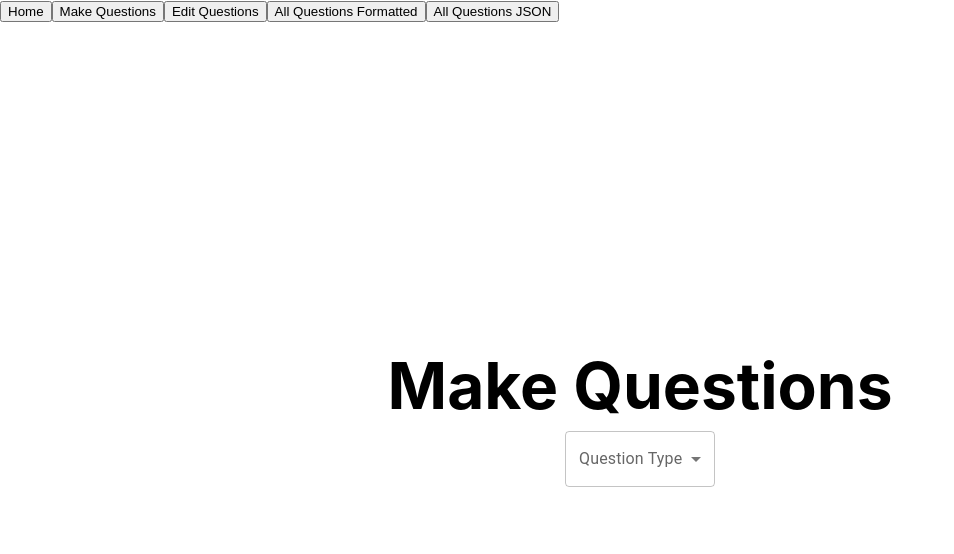
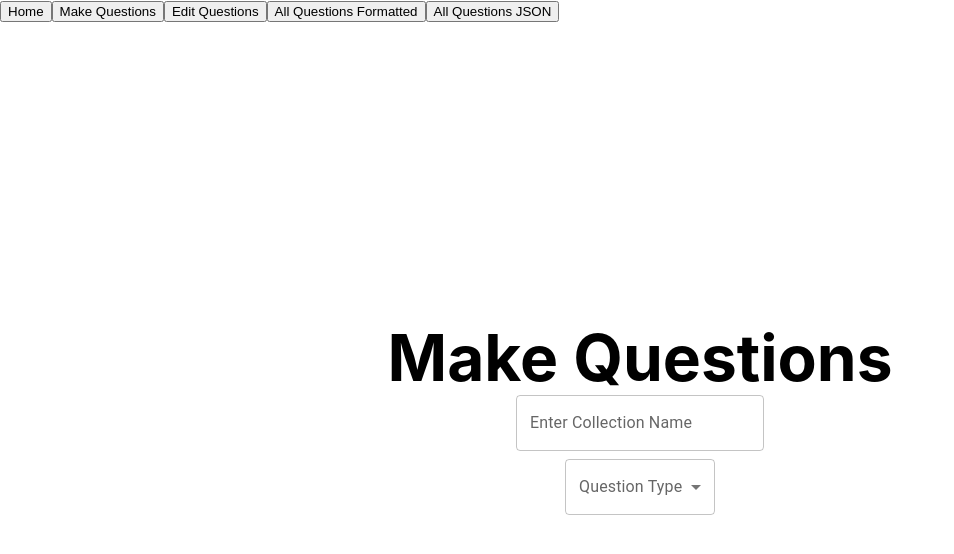
Before and after one commit to ttn729/nhum, a Next.js app: page /questions in a window 1280 px wide. Shown: the top 554 px of the page, without its empty margins (0-954 px from the left). Built offline with nearby package versions, Linux system fonts and the light colour scheme.

Commit message:
add collection functionality

```diff
--- a/package.json
+++ b/package.json
@@ -10,7 +10,7 @@
     "@emotion/styled": "^11.10.5",
     "@mui/icons-material": "^5.11.9",
     "@mui/material": "^5.11.9",
-    "material-ui": "^0.20.2",
+    "material-ui": "^0.15.0",
     "mongodb": "^4.14.0",
     "next": "latest",
     "react": "^18.2.0",
--- a/pages/api/addQuestion.js
+++ b/pages/api/addQuestion.js
@@ -6,10 +6,8 @@ export default async (req, res) => {
        const client = await clientPromise;
        const db = client.db("nhumnhumnhum");
 
-       console.log(req);
-
        const movies = await db
-           .collection("questions")
+           .collection(req.body.collectionName)
            .insertOne(req.body)
 
        res.json(movies);
--- a/pages/editQuestions.js
+++ b/pages/editQuestions.js
@@ -1,5 +1,4 @@
 import Head from "next/head";
-import Link from "next/link";
 import { useEffect } from "react";
 import { Box } from "@mui/material";
 import DeleteIcon from "@mui/icons-material/Delete";
@@ -91,7 +90,10 @@ export default function EditQuestions() {
                   </p>
                 )}
                 {question.questionType === "RewriteHint" && (
-                  <h3>Question Hint: {question.hint} {".".repeat(String(question.question).length)}</h3>
+                  <h3>
+                    Question Hint: {question.hint}{" "}
+                    {".".repeat(String(question.question).length)}
+                  </h3>
                 )}
               </Box>
             </Box>
--- a/pages/questions.tsx
+++ b/pages/questions.tsx
@@ -19,6 +19,12 @@ export default function Questions() {
   const [option1, setOption1] = React.useState("");
   const [option2, setOption2] = React.useState("");
   const [option3, setOption3] = React.useState("");
+
+  const [collectionName, setCollectionName] = React.useState("");
+
+  const handleCollectionNameChange = (event: any) => {
+    setCollectionName(event.target.value);
+  };
 
   const handleHintChange = (event: any) => {
     setHint(event.target.value);
@@ -63,6 +69,7 @@ export default function Questions() {
         body: JSON.stringify({
           questionType: questionType,
           question: writeQuestion,
+          collectionName: collectionName,
         }),
       });
 
@@ -78,6 +85,7 @@ export default function Questions() {
         body: JSON.stringify({
           questionType: questionType,
           question: writeQuestion,
+          collectionName: collectionName,
           hint: hint,
         }),
       });
@@ -101,6 +109,7 @@ export default function Questions() {
         body: JSON.stringify({
           questionType: questionType,
           question: writeQuestion,
+          collectionName: collectionName,
           correctOption: correctOption,
           option1: option1,
           option2: option2,
@@ -125,6 +134,16 @@ export default function Questions() {
 
       <main className="container">
         <h1 className="title">Make Questions</h1>
+        <Box>
+          <TextField
+            id="write-collectionName"
+            label="Enter Collection Name"
+            variant="outlined"
+            value={collectionName}
+            onChange={handleCollectionNameChange}
+            fullWidth
+          ></TextField>
+        </Box>
 
         <FormControl sx={{ m: 1, minWidth: 150 }}>
           <InputLabel id="select-question-type">Question Type</InputLabel>
```
Also changed, not shown: 1 other file (tests, documents, lock files or other folders).
